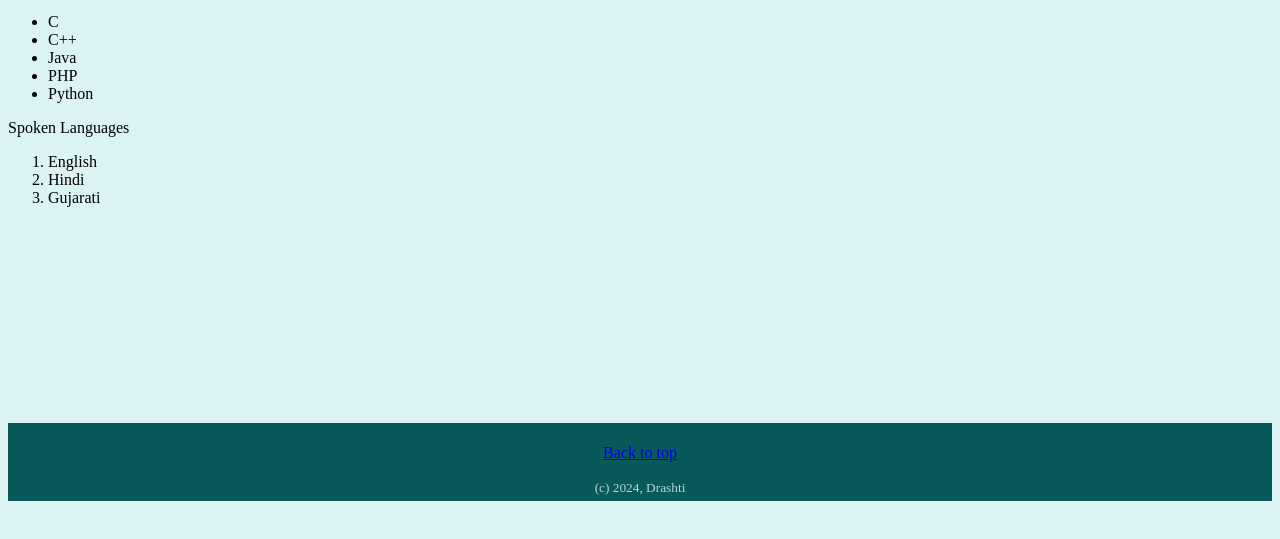
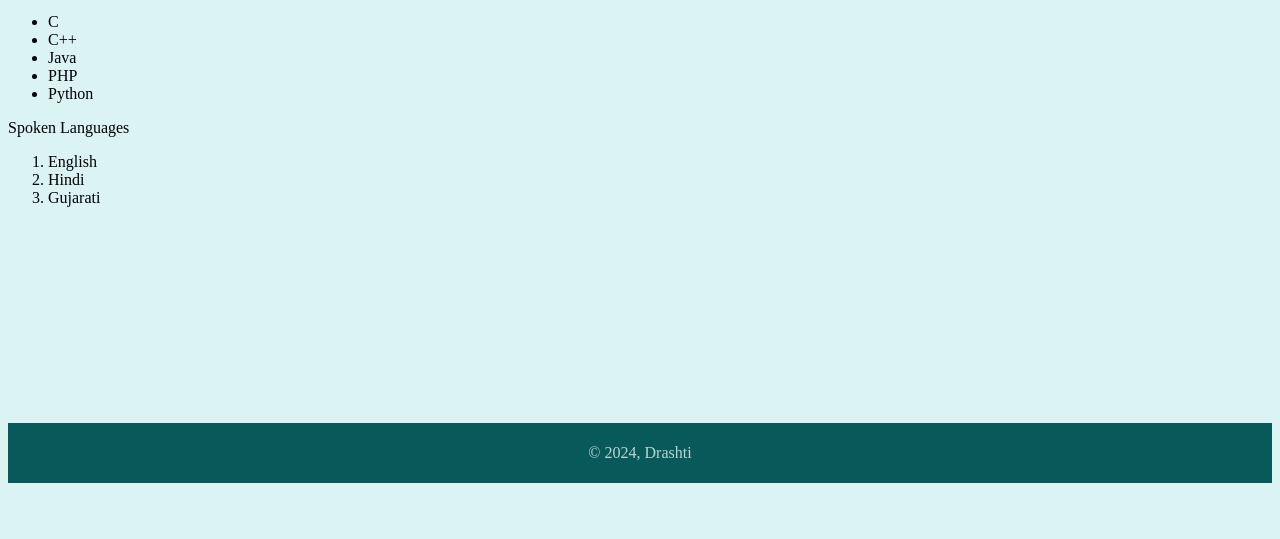
Before and after one commit to Drashti1111/CSS-Lab, a plain HTML site: page Skills/index.html in a window 1280 px wide. Shown: the part 199-738 px from the top of the page. Drawn offline with Linux system fonts and the light colour scheme.

Commit message:
changes on skilss of index.html

```diff
--- a/Skills/index.html
+++ b/Skills/index.html
@@ -4,7 +4,7 @@
     <meta charset="UTF-8">
     <meta name="viewport" content="width=device-width, initial-scale=1.0">
     <link rel="icon" href="./favicon/favicon.ico">
-    <title>About</title>
+    <title>Skills</title>
     <link href="../CSS/skills.css" rel="stylesheet">
 </head>
 <body>
@@ -12,7 +12,7 @@
         <nav>
             <ul>
                 <li> <a href="/"> Home </a></li>
-                <li> <a href="./About/index.html"> About </a> </li>
+                <li> <a href="../About/index.html"> About </a> </li>
                 <li> <a href="../Skills/index.html"> Skills </a></li>
                 <li> <a href="../Contact/index.html"> Contact </a></li>
             </ul>
@@ -35,9 +35,8 @@
             <li>Gujarati</li>
         </ol>
     </main>
-    <footer id="bottom">
-        <p><a href="#top">Back to top</a></p>
-        <small>(c) 2024, Drashti</small>
+    <footer>
+        <p> &copy; 2024, Drashti</p>
     </footer>
 </body>
 </html>
```
